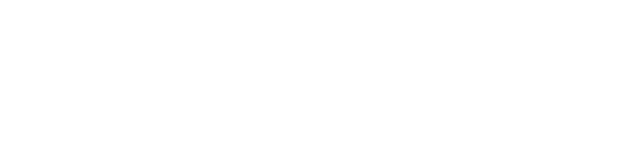
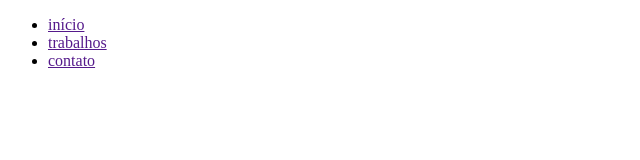
Before and after one commit to lailasiqueira/Portfolio, a plain HTML site: page site/index.html in a window 1280 px wide. Shown: the whole page, without its empty margins (0-640 px from the left). Drawn offline with Linux system fonts and the light colour scheme.

Commit message:
Update index.html

```diff
--- a/site/index.html
+++ b/site/index.html
@@ -10,5 +10,14 @@
 
 <body>
 
+<header class="menu">
+   <ul class="menu_navegação">
+       <li><a href="">início</a></li>
+       <li><a href="">trabalhos</a></li>
+       <li><a href="">contato</a></li>
+   </ul>
+</header>
+
+
 </body>
 </html>
```
